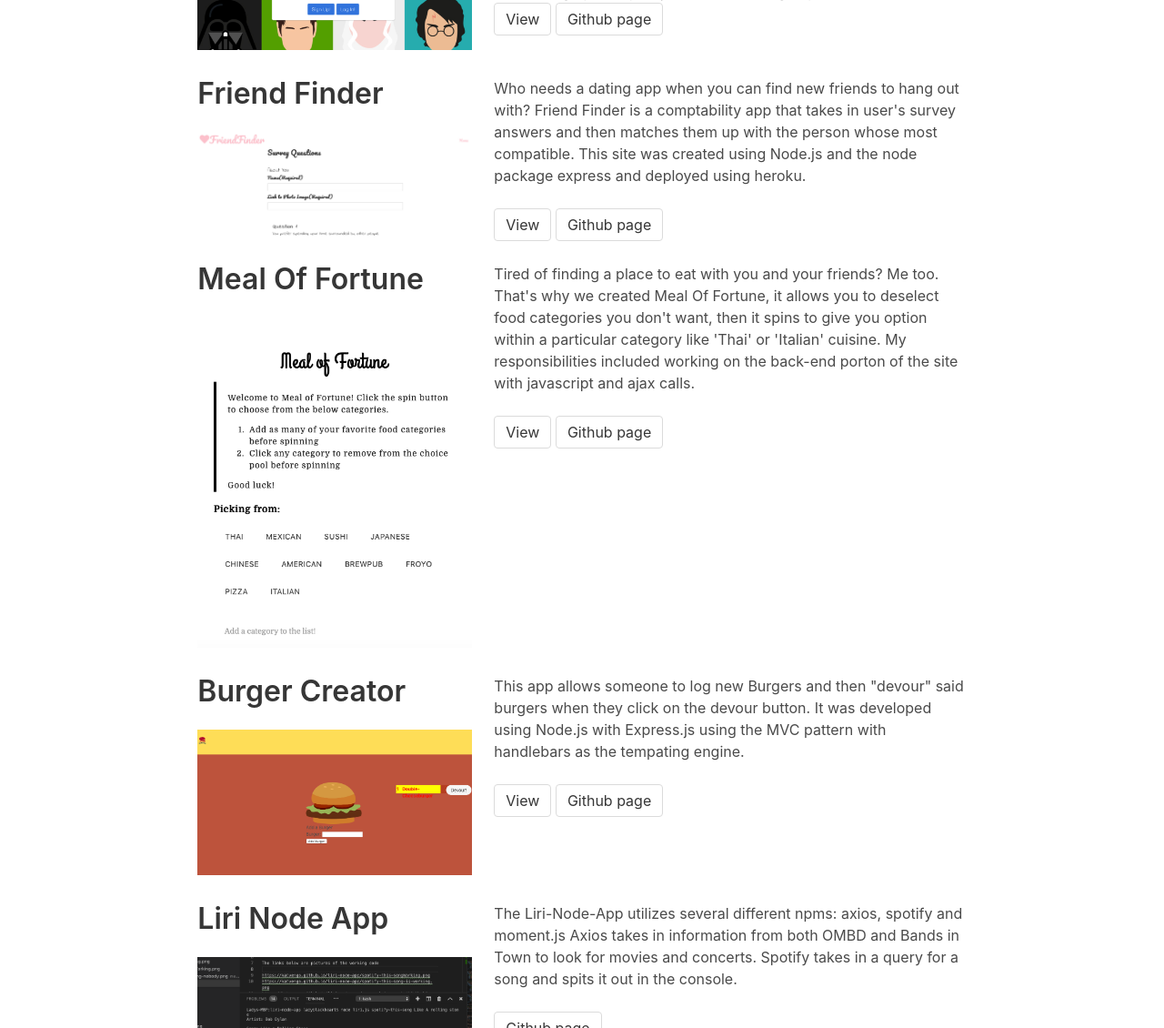
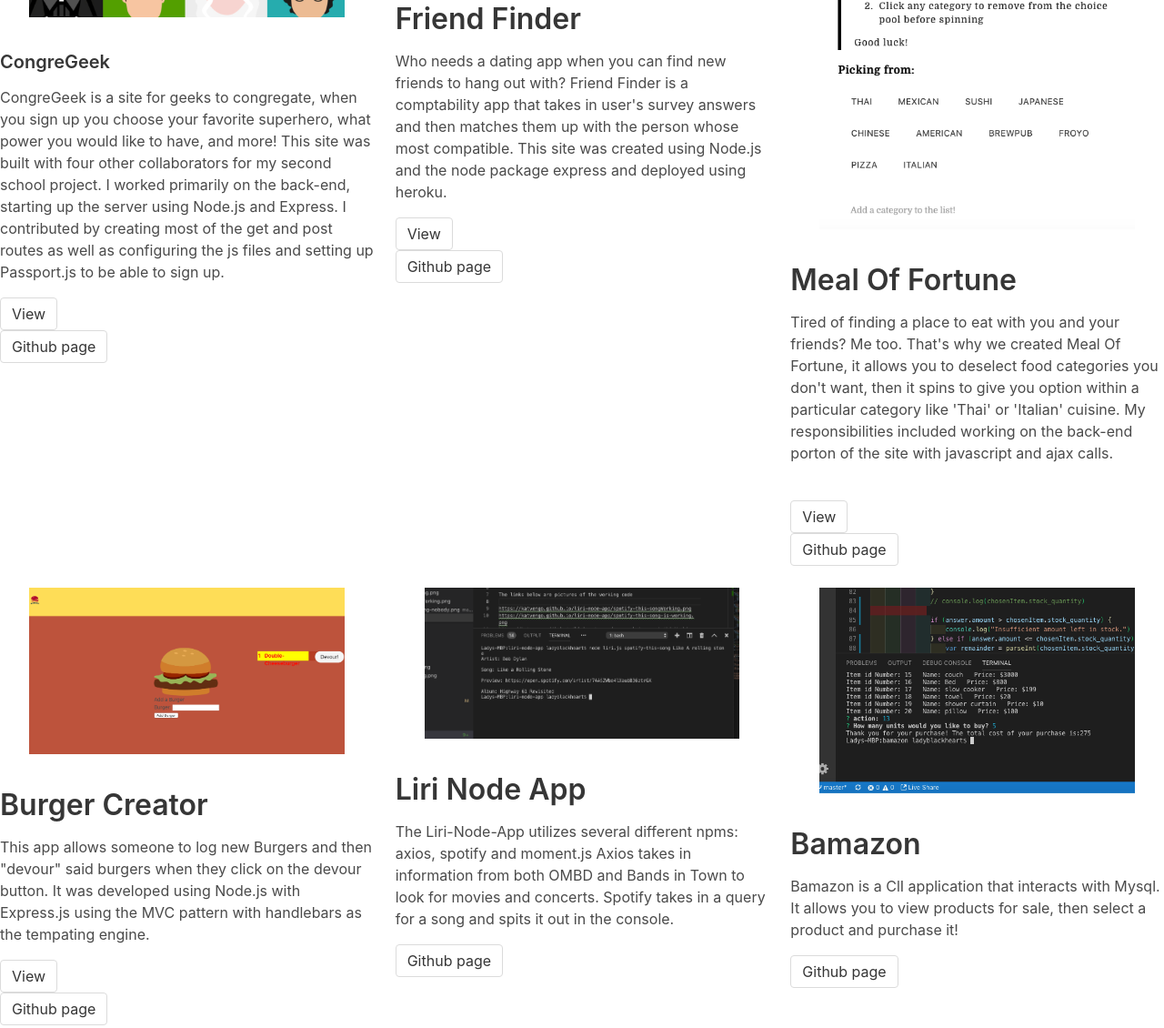
Before and after one commit to katvengo/index.html, a website: page public/portfolio.html in a window 1280 px wide. Shown: the part 315-1445 px from the top of the page at 91% size. Drawn offline with nearby package versions, Linux system fonts and the light colour scheme; a web font is replaced by a local one.

Commit message:
finished

```diff
--- a/public/css/main.css
+++ b/public/css/main.css
@@ -4,6 +4,22 @@ body {
     color: black;
     font-family: 'Caveat', cursive;
     height: 100%;
+}
+
+.main {
+    max-width: 1000px;
+    margin: auto;
+    height: 100%;
+}
+
+.content {
+    background-color: white !important;
+    margin: 20px !important;
+    padding: 15px;
+    height: 350px !important;
+    overflow: scroll !important;
+    border-radius: 20px;
+    border: 1px solid black;
 }
 
 @media only screen and (max-device-width: 1366px) {
@@ -21,6 +37,25 @@ body {
 }
 
 /* New Styles */
+.changeColor {
+    background-image: linear-gradient(rgba(255, 255, 255, 0.8), rgba(255, 255, 255, 0.8)), url("/assets/images/gotham.png");
+    background-repeat: no-repeat;
+    background-attachment: fixed;
+    background-position: center;
+    background-repeat: no-repeat;
+    background-size: cover;
+    height: 600px;
+}
+
+.changeColorMain {
+    background-image: linear-gradient(rgba(255, 255, 255, 0.8), rgba(255, 255, 255, 0.8)), url("/assets/images/gotham.png");
+    background-repeat: no-repeat;
+    background-attachment: fixed;
+    background-position: center;
+    background-repeat: no-repeat;
+    background-size: cover;
+}
+
 .changeColor {
     background-image: linear-gradient(rgba(255, 255, 255, 0.8), rgba(255, 255, 255, 0.8)), url("/assets/images/gotham.png");
     background-repeat: no-repeat;
@@ -101,6 +136,7 @@ a.linkHover:hover {
     color: black;
 
 }
+
 .customSpacing {
     padding: 30px;
 }
@@ -156,6 +192,7 @@ a.navLinkBlack:link {
 
 .footerMagic {
     height: 100px !important;
+    text-align: center
 }
 
 /* Make sure that padding behaves as expected */
--- a/public/portfolio.html
+++ b/public/portfolio.html
@@ -55,146 +55,169 @@
     </nav>
 </head>
 
-<body>
-    <!--First Column-->
+<body class="changeColorMain">
+    <div class="main">
+        <!--Portfolio-->
         <div class="columns is-centered">
             <div class="column is-8">
                 <h1 id="h1Port">Portfolio</h1>
                 <hr width="800px">
             </div>
         </div>
-    <!--First Portfolio Piece-->
+
+
+
+        <!--First Portfolio Row-->
         <div class="columns is-centered">
-        <div class="column is-3">
+            <div class="column project">
                 <div class="content">
-                <h1 id="portfolio">CongreGeek</h1>
-            </div>
                     <figure>
                         <img src="./assets/images/congreGeek.png" height="400px" width="400px">
                     </figure>
-        </div>
-        <div class="column is-5 portfolio">
-                <p> CongreGeek is a site for geeks to congregate, when you sign up you choose your favorite superhero, what power you would like to have, and more!
-                    This site was built with four other collaborators for my second school project. I worked primarily on the back-end, starting up the server using Node.js and Express.
-                    I contributed by creating most of the get and post routes as well as configuring the js files and setting up Passport.js to be able to sign up.
-                <br>
-                <a href="https://congregeek.herokuapp.com/" class="button linkSpacing">View</a>
+                    <h4 id="portfolio">CongreGeek</h1>
+                        <p> CongreGeek is a site for geeks to congregate, when you sign up you choose your favorite
+                            superhero,
+                            what power you would like to have, and more!
+                            This site was built with four other collaborators for my second school project. I worked
+                            primarily
+                            on the back-end, starting up the server using Node.js and Express.
+                            I contributed by creating most of the get and post routes as well as configuring the js
+                            files
+                            and
+                            setting up Passport.js to be able to sign up.
+                        </p>
+                        <p><a href="https://congregeek.herokuapp.com/" class="button linkSpacing">View</a><br>
                             <a href="https://github.com/katvengo/projectGeek" class="button linkSpacing">Github page</a>
                         </p>
                 </div>
+
             </div>
-    <!--Next Column-->
-    <div class="columns is-centered">
-        <div class="column is-3">
-            <div class="content">
-                <h1 id="portfolio">Friend Finder</h1>
-            </div>
+
+            <div class="column back">
+                <div class="content ">
                     <figure>
                         <img src="./assets/images/friendFinder.png" height="400px" width="400px">
                     </figure>
+                    <h1 id="portfolio">Friend Finder</h1>
+                    <p>Who needs a dating app when you can find new friends to hang out with? Friend Finder is a
+                        comptability
+                        app that takes in user's survey answers and then matches them up
+                        with the person whose most compatible. This site was created using Node.js and the node package
+                        express
+                        and deployed using heroku.
+                    </p>
+                    <p>
+                        <a href="https://kat-friendfinder.herokuapp.com/home" class="button linkSpacing">View</a><br>
+                        <a href="https://github.com/katvengo/FriendFinder" class="button linkSpacing">Github page</a>
+                    </p>
+
                 </div>
-        <div class="column is-5 portfolio">
-            Who needs a dating app when you can find new friends to hang out with? Friend Finder is a comptability app that takes in user's survey answers and then matches them up
-            with the person whose most compatible. This site was created using Node.js and the node package express and deployed using heroku.
+
+            </div>
+            <div class="column project">
+                <div class="content">
+                    <figure>
+                        <img src="./assets/images/mealoffortune.png" height="400px" width="400px">
+                    </figure>
+                    <h1 id="portfolio">Meal Of Fortune</h1>
                     <p>
-                <br>
-                <a href="https://kat-friendfinder.herokuapp.com/home" class="button linkSpacing">View</a>
-                <a href="https://github.com/katvengo/FriendFinder" class="button linkSpacing">Github page</a>
+                        Tired of finding a place to eat with you and your friends? Me too. That's why we created Meal Of
+                        Fortune, it allows you to deselect food categories you don't want, then it spins to give you
+                        option
+                        within a particular category like 'Thai' or 'Italian' cuisine. My responsibilities included
+                        working
+                        on
+                        the
+                        back-end porton of the site with javascript and ajax calls.
+                    </p><br>
+                    <p>
+                        <a href="https://katvengo.github.io/project-1/" class="button linkSpacing">View</a><br>
+                        <a href="https://github.com/katvengo/project-1" class="button linkSpacing">Github page</a>
+
                     </p>
                 </div>
             </div>
-    <!--Next Column-->
+        </div>
+        <!-- Second Portfolio Row -->
         <div class="columns is-centered">
-        <div class="column is-3">
+            <div class="column back">
                 <div class="content">
-                <h1 id="portfolio">Meal Of Fortune</h1>
-            </div>
                     <figure>
-                <img src="./assets/images/mealoffortune.png" height="400px" width="400px">
+                        <img src="./assets/images/burgerphoto.png" style="width:100%">
                     </figure>
-        </div>
-        <div class="column is-5 portfolio">
-            Tired of finding a place to eat with you and your friends? Me too. That's why we created Meal Of Fortune, it allows you to deselect food categories you don't want, then it spins to give you option within a particular category like 'Thai' or 'Italian' cuisine. My responsibilities included working on the
-            back-end porton of the site with javascript and ajax calls.
-            <p><br>
-                <a href="https://katvengo.github.io/project-1/" class="button linkSpacing">View</a>
-                <a href="https://github.com/katvengo/project-1" class="button linkSpacing">Github page</a>
+
+                    <h1 id="portfolio">Burger Creator</h1>
+                    <p>
+                        This app allows someone to log new Burgers and then "devour" said burgers when they click on the
+                        devour
+                        button.
+                        It was developed using Node.js with Express.js using the MVC pattern with handlebars as the
+                        tempating
+                        engine.
                     </p>
-        </div>
-    </div>
-    <!--Third App-->
-    <div class="columns is-centered">
-        <div class="column is-3">
-            <div class="content">
-                <h1 id="portfolio">Burger Creator</h1>
-            </div>
-            <figure>
-                <img src="./assets/images/burgerphoto.png" height="400px" width="400px">
-            </figure>
-        </div>
-        <div class="column is-5 portfolio">
 
-            This app allows someone to log new Burgers and then "devour" said burgers when they click on the devour
-            button.
-            It was developed using Node.js with Express.js using the MVC pattern with handlebars as the tempating engine.
-            <p><br>
-                <a href="https://kat-burger.herokuapp.com" class="button linkSpacing">View</a>
+                    <p> <a href="https://kat-burger.herokuapp.com" class="button linkSpacing">View</a><br>
                         <a href="https://github.com/katvengo/Burger" class="button linkSpacing">Github page</a>
                     </p>
                 </div>
             </div>
-    <!--Third column, first portfolio piece-->
-    <div class="columns is-centered">
-        <div class="column is-3">
+            <!--Second Picture of Second Row-->
+            <div class="column back">
                 <div class="content">
+                    <figure>
+                        <img src="./assets/images/Screen Shot 2019-05-04 at 5.35.49 PM.png" style="width:100%">
+                    </figure>
+
                     <h1 id="portfolio">Liri Node App</h1>
-            </div>
-            <figure>
-                <img src="./assets/images/Screen Shot 2019-05-04 at 5.35.49 PM.png" height="400px" width="400px">
-            </figure>
-        </div>
-        <div class="column is-5 portfolio">
+                    <p>
                         The Liri-Node-App utilizes several different npms: axios, spotify and moment.js
                         Axios takes in information from both OMBD and Bands in Town to look for movies and concerts.
                         Spotify takes in a query for a song and spits it out in the console.
-            <p><br>
-                <a href="https://github.com/katvengo/liri-node-app" class="button linkSpacing">Github page</a></div>
+                    </p>
+
+                    <p>
+                        <a href="https://github.com/katvengo/liri-node-app" class="button linkSpacing">Github page</a>
+
                 </div>
             </div>
-
-    <!--Fourth column, first portfolio piece-->
-    <div class="columns is-centered">
-        <div class="column is-3">
+            <!--Third Picture of Second Row-->
+            <div class="column back">
                 <div class="content">
+                    <figure>
+                        <img src="./assets/images/bamazon.png" style="width:100%">
+                    </figure>
                     <h1 id="portfolio">Bamazon</h1>
-            </div>
-            <figure>
-                <img src="./assets/images/bamazon.png" height="400px" width="400px">
-            </figure>
-        </div>
-        <div class="column is-5 portfolio">
+                    <p>
                         Bamazon is a ClI application that interacts with Mysql.
-            It allows you to view products for sale, then select a product and purchase it!
-            <p><br>
-                <a href="https://github.com/katvengo/bamazon" class="button linkSpacing">Github page</a></div>
+                        It allows you to view products for sale, then select a product and purchase it!</p>
+                    <p>
+                        <a href="https://github.com/katvengo/bamazon" class="button linkSpacing">Github page</a>
+                    </p>
                 </div>
             </div>
-    <!--Fifth column-->
+        </div>
+        <!--Third Row of Portfolio Page-->
         <div class="columns is-centered">
-        <div class="column is-3">
+            <div class="column front">
                 <div class="content">
+                    <figure>
+                        <img src="./assets/images/crystalcollector.png" style="width:100%">
+                    </figure>
+
                     <h1 id="portfolio">Crystal Collector</h1>
-            </div>
-            <figure>
-                <img src="./assets/images/crystalcollector.png" height="400px" width="400px">
-            </figure>
-        </div>
-        <div class="column is-5 portfolio">
-            This game is all about collecting crystals. We are given a radom number at the start of the game, and random
+
+                    <p>
+                        This game is all about collecting crystals. We are given a radom number at the start of the
+                        game,
+                        and random
                         numbers for the value of each crystal.
-            In order to win the game we click on a crystal and have to reach the same variable on the top as we do on
+                        In order to win the game we click on a crystal and have to reach the same variable on the top as
+                        we
+                        do on
                         the bottom.
                         Once we win, the game resets.
+                    </p>
+
                     <p>
                         <br>
                         <a href="https://katvengo.github.io/unit-4-game/" class="button linkSpacing">View</a>
@@ -202,55 +225,52 @@
                     </p>
                 </div>
             </div>
-    <!--Sixth column-->
-    <div class="columns is-centered">
-        <div class="column is-3">
+            <!--Second of Third Row-->
+            <div class="column front">
                 <div class="content">
+                    <figure>
+                        <img src="./assets/images/trainschedule.png" style="width:100%">
+                    </figure>
                     <h1 id="portfolio">Train Schedule</h1>
-            </div>
-            <figure>
-                <img src="./assets/images/trainschedule.png" height="400px" width="400px">
-            </figure>
-        </div>
-        <div class="column is-5 portfolio">
+
+                    <p>
                         This train schedule allows one to add trains and store them in
                         firebase. Moment.js was used to compute the times
+                    </p>
                     <p>
-                <br>
-                <a href="https://katvengo.github.io/train-project/" class="button linkSpacing">View</a>
+                        <a href="https://katvengo.github.io/train-project/" class="button linkSpacing">View</a><br>
                         <a href="https://github.com/katvengo/train-project" class="button linkSpacing">Github page</a>
+                    </p>
+
+                </div>
+            </div>
+            <!--Third of Third-->
+            <div class="column front">
+                <div class="content">
+                    <figure>
+                        <img src="./assets/images/Screen Shot 2019-05-21 at 4.23.37 PM.png" height="400px"
+                            width="400px">
+                    </figure>
+                    <h1 id="portfolio">Trivia Game</h1>
+
+                    <p>
+                        Your basic trivia game. Superhero themed!
+                        <p>
+                            <p>
+                                <a href="https://katvengo.github.io/TriviaGame/" class="button linkSpacing">View</a><br>
+                                <a href="https://github.com/katvengo/TriviaGame" class="button linkSpacing">Github
+                                    page</a>
                             </p>
                 </div>
             </div>
-    <!--Seventh column-->
-    <div class="columns is-centered">
-        <div class="column is-3">
-            <div class="content">
-                <h1 id="portfolio">Trivia Game</h1>
-            </div>
-            <figure>
-                <img src="./assets/images/Screen Shot 2019-05-21 at 4.23.37 PM.png" height="400px" width="400px">
-            </figure>
-        </div>
-        <div class="column is-5 portfolio">
-            Your basic trivia game. Superhero themed!
-            <p>
-                <br>
-                <a href="https://katvengo.github.io/TriviaGame/" class="button linkSpacing">View</a>
-                <a href="https://github.com/katvengo/TriviaGame" class="button linkSpacing">Github page</a>
-            </p>
-        </div>
         </div>
         <!--Eigth column-->
-
+    </div>
     <script type="text/javascript" src="https://cdnjs.cloudflare.com/ajax/libs/jquery/3.2.1/jquery.min.js"></script>
 </body>
 
 <footer class="footer has-background-black is-size-6 footerMagic">
-        <div class="content has-text-centered has-background-black has-text-white-bis">
-            <small style="font-family:cursive">Copyright @Katvengo</small>
-
-        </div>
+    <small style="font-family:cursive; text-align:center;color: white;">Copyright @Katvengo</small>
 </footer>
 
 </html>
```
Also changed, not shown: public/about.html (+1 -2 lines), public/index.html (+0 -2 lines), public/js/main.js (+7 -8 lines). Lines whose indentation alone changed are shown as unchanged.
